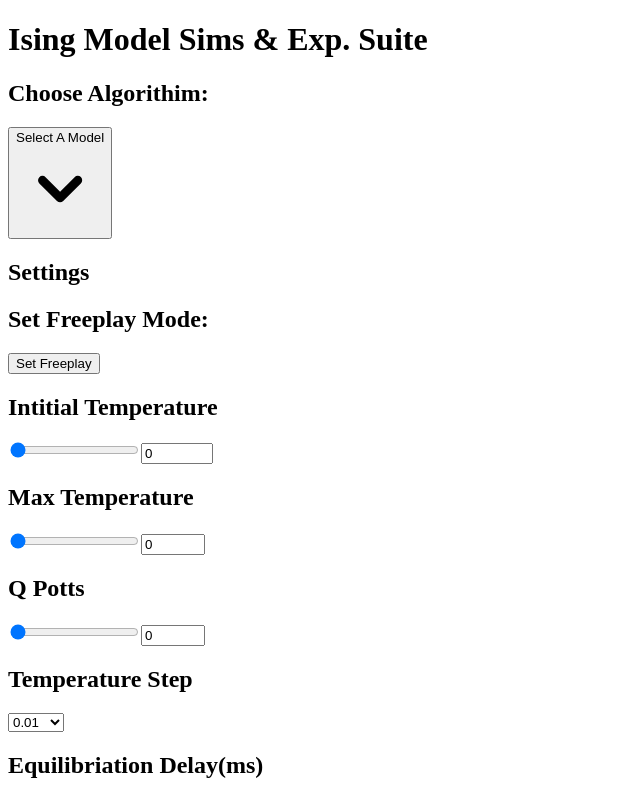
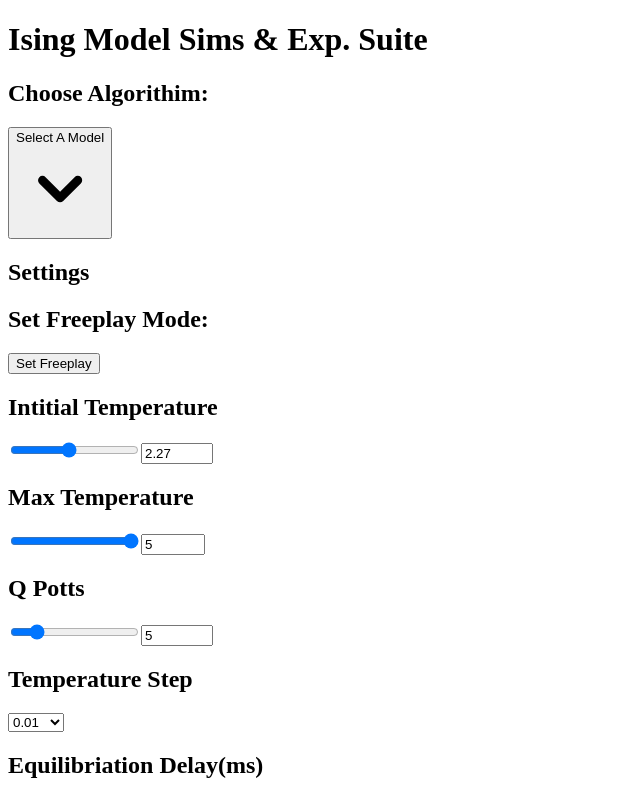
Before and after one commit to heyglassy/statmechsims2, a Next.js app: page /models/q-potts in a window 1280 px wide. Shown: the top 799 px of the page, without its empty margins (0-640 px from the left). Built offline with nearby package versions, Linux system fonts and the light colour scheme.

Commit message:
Updated QPotts to responsd to q states

```diff
--- a/src/components/Sidebar.tsx
+++ b/src/components/Sidebar.tsx
@@ -48,7 +48,7 @@ const Sidebar = () => {
             type="range"
             name="temp"
             value={settings.initialTemp}
-            min="2.269"
+            min="0"
             max="5"
             step="0.01"
             onChange={(e) =>
@@ -73,7 +73,6 @@ const Sidebar = () => {
             className="px-3 py-1 w-20 h-6 bg-gray-100 border border-black rounded"
           />
         </div>
-        <div className="bg-white my-2 w-full h-px"></div>
         {/* <div>
           <h1>Min Temperature</h1>
           <input
@@ -140,26 +139,21 @@ const Sidebar = () => {
               <input
                 type="range"
                 name="temp"
-                min="0"
-                max="5"
-                value={settings.maxTemp}
+                min="2"
+                max="20"
+                value={settings.qpotts}
                 onChange={(e) =>
-                  setSettings({ ...settings, maxTemp: Number(e.target.value) })
+                  setSettings({ ...settings, qpotts: Number(e.target.value) })
                 }
               />
               <input
                 type="number"
                 name="temp"
-                min="0"
-                max="5"
-                value={settings.maxTemp}
+                min="2"
+                max="20"
+                value={settings.qpotts}
                 onChange={(e) =>
-                  setSettings({
-                    ...settings,
-                    maxTemp: e.target.value
-                      ? Number(e.target.value)
-                      : undefined,
-                  })
+                  setSettings({ ...settings, qpotts: Number(e.target.value) })
                 }
                 step="0.1"
                 className="px-3 py-1 w-20 h-6 bg-gray-100 border border-black rounded"
@@ -181,7 +175,6 @@ const Sidebar = () => {
             <option>0.001</option>
           </select>
         </div>
-        <div className="bg-white my-2 w-full h-px"></div>
         {/* TODO: Depricate Fixed Temperature */}
         {/* <div className="inline-flex items-center">
           <h1>Fixed Temperature</h1>
--- a/src/models/blume-capel.ts
+++ b/src/models/blume-capel.ts
@@ -131,7 +131,6 @@ const BlumeCapel = (timemstamp: number) => {
   };
 
   const model = () => {
-    for (var step = 0; step < settings.stepsPerFrame!; step++) {
     var i1 = Math.floor(Math.random() * settings.latticeSize);
     var j1 = Math.floor(Math.random() * settings.latticeSize);
     var i2 = Math.floor(Math.random() * settings.latticeSize);
@@ -157,7 +156,6 @@ const BlumeCapel = (timemstamp: number) => {
         newSpins[i2][j2] = thisS;
         colorSquare(i1, j1);
         colorSquare(i2, j2);
-        }
       }
     }
   };
@@ -216,7 +214,7 @@ const BlumeCapel = (timemstamp: number) => {
       window.requestAnimationFrame(BlumeCapel);
     }
     if (settings.freePlay) {
-      for (let a = 0; a < 1000; a++) {
+      for (let a = 0; a < settings.stepsPerFrame!; a++) {
         model();
       }
       let { Ecurrent, Mcurrent } = ComputeEforBEG();
--- a/src/models/kawasaki-local.ts
+++ b/src/models/kawasaki-local.ts
@@ -187,7 +187,6 @@ const KawasakiLocal = () => {
     context!.fillRect(i * width, j * width, width, width);
   };
   let model = () => {
-    for (let step = 0; step < settings.stepsPerFrame!; step++) {
     var i1 = Math.floor(Math.random() * settings.latticeSize);
     var j1 = Math.floor(Math.random() * settings.latticeSize);
     var dictkey = [i1, j1];
@@ -223,7 +222,6 @@ const KawasakiLocal = () => {
         colorSquare(i2, j2);
       }
     }
-    }
   };
 
   if (settings.freePlay || settings.simulation) {
@@ -231,7 +229,6 @@ const KawasakiLocal = () => {
       if (settings.initialTemp == settings.maxTemp) {
         // this code runs the model
         for (let a = 0; a < settings.stepsPerFrame!; a++) {
-          // for (let a = 0; a < 1000; a++) {
           model();
         }
       } else {
@@ -281,7 +278,7 @@ const KawasakiLocal = () => {
       window.requestAnimationFrame(KawasakiLocal);
     }
     if (settings.freePlay) {
-      for (let a = 0; a < 1000; a++) {
+      for (let a = 0; a < settings.stepsPerFrame!; a++) {
         model();
       }
       let { Ecurrent, Mcurrent } = ComputeEforKawasaki();
--- a/src/models/kawasaki-non-local.ts
+++ b/src/models/kawasaki-non-local.ts
@@ -172,7 +172,6 @@ const KawasakiNonLocal = () => {
   }
 
   const model = () => {
-    for (var step = 0; step < settings.stepsPerFrame!; step++) {
     var i1 = Math.floor(Math.random() * settings.latticeSize);
     var j1 = Math.floor(Math.random() * settings.latticeSize);
     var i2 = Math.floor(Math.random() * settings.latticeSize);
@@ -203,7 +202,6 @@ const KawasakiNonLocal = () => {
         spins[i2][j2] = thatS;
         colorSquare(i1, j1);
         colorSquare(i2, j2);
-        }
       }
     }
   };
@@ -283,7 +281,7 @@ const KawasakiNonLocal = () => {
       window.requestAnimationFrame(KawasakiNonLocal);
     }
     if (settings.freePlay) {
-      for (let a = 0; a < 1000; a++) {
+      for (let a = 0; a < settings.stepsPerFrame!; a++) {
         model();
       }
       let { Ecurrent, Mcurrent } = ComputeEforKawasaki();
--- a/src/models/metropolis.ts
+++ b/src/models/metropolis.ts
@@ -176,7 +176,7 @@ const metropolis = (timestamp: number) => {
       window.requestAnimationFrame(metropolis);
     }
     if (settings.freePlay) {
-      for (let a = 0; a < 1000; a++) {
+      for (let a = 0; a < settings.stepsPerFrame!; a++) {
         model();
       }
       let { Ecurrent, Mcurrent } = ComputeEforMetropolis();
--- a/src/models/q-potts.ts
+++ b/src/models/q-potts.ts
@@ -19,7 +19,6 @@ const qpotts = (timestamp: number) => {
   let width = 600 / settings.latticeSize;
   let Size = settings.latticeSize;
   const N = Size * Size;
-  let q = 5;
   const q_min = 2;
   const q_max = 10;
   let _length = 4;
@@ -32,7 +31,8 @@ const qpotts = (timestamp: number) => {
   NN3 = new Int32Array(N);
 
   pottsSpin.forEach((val, idx) => {
-    pottsSpin[idx] = Math.floor(Math.random() * q) % q;
+    pottsSpin[idx] =
+      Math.floor(Math.random() * settings.qpotts) % settings.qpotts;
 
     let [x, y] = get_coordinate(idx);
     NN0[idx] = get_index(x + 1, y);
@@ -43,7 +43,7 @@ const qpotts = (timestamp: number) => {
 
   function single_flip(i: any, w: any, wh: any) {
     let sum, x, p;
-    let prob = new Float64Array(q);
+    let prob = new Float64Array(settings.qpotts);
 
     prob.fill(1.0);
     prob[pottsSpin[NN0[i]]] *= w;
@@ -58,7 +58,7 @@ const qpotts = (timestamp: number) => {
     x = Math.random() * sum;
     p = 0.0;
 
-    for (let g = 0; g < q; g++) {
+    for (let g = 0; g < settings.qpotts; g++) {
       p += prob[g];
       if (x < p) {
         pottsSpin[i] = g;
@@ -68,7 +68,7 @@ const qpotts = (timestamp: number) => {
   }
 
   function tc() {
-    return 1.0 / Math.log(Math.sqrt(q) + 1.0);
+    return 1.0 / Math.log(Math.sqrt(settings.qpotts) + 1.0);
   }
 
   function get_index(x: any, y: any) {
@@ -92,7 +92,7 @@ const qpotts = (timestamp: number) => {
       let [x, y] = get_coordinate(j);
       context!.fillRect(x * width, y * width, width, width);
 
-      let c = (360 / q) * pottsSpin[j];
+      let c = (360 / settings.qpotts) * pottsSpin[j];
       context!.fillStyle = `hsl(${c}, 100%, 50%)`;
     }
   }
--- a/src/models/xy.ts
+++ b/src/models/xy.ts
@@ -87,10 +87,13 @@ const xy = () => {
         }
 
         f *= CouplingStrength;
-        f += dashboard.temperature * (2 * Math.random() - 1);
+        f +=
+          (dashboard.temperature == 0 ? 0.0 : dashboard.temperature) *
+          (2 * Math.random() - 1);
         f += settings.magneticField! * Math.sin(spins[i][j]);
 
         newphases[i][j] = spins[i][j] - f;
+
         var c = rad2deg(newphases[i][j]);
         context!.fillStyle = `hsl(${c}, 100%, 50%)`;
         context!.fillRect(i * width, j * width, width, width);
@@ -100,6 +103,7 @@ const xy = () => {
   };
 
   model();
+
   if (settings.freePlay || settings.simulation) {
     if (settings.simulation) {
       if (
--- a/src/types/settings.d.ts
+++ b/src/types/settings.d.ts
@@ -11,6 +11,7 @@ declare namespace Settings {
     maxTemp?: number;
     tempStep?: number;
     fixedTemp: boolean;
+    qpotts: number;
     equilibriationDelay?: number;
     numberOfCycles?: number;
     latticeSize: number;
--- a/src/types/ts_store.ts
+++ b/src/types/ts_store.ts
@@ -8,15 +8,16 @@ import Chart from "chart.js/auto";
 
 const defaultSettings: settings = {
   freePlay: false,
-  initialTemp: 0,
+  initialTemp: 2.27,
   minTemp: 0,
-  maxTemp: 0,
+  maxTemp: 5,
+  qpotts: 5,
   tempStep: 0.01,
   fixedTemp: false,
   equilibriationDelay: 0,
   numberOfCycles: 5,
   latticeSize: 100,
-  stepsPerFrame: 10,
+  stepsPerFrame: 100000,
   moleRatio: {
     up: 0.5,
     down: 0.5,
```
Lines whose indentation alone changed are shown as unchanged.
